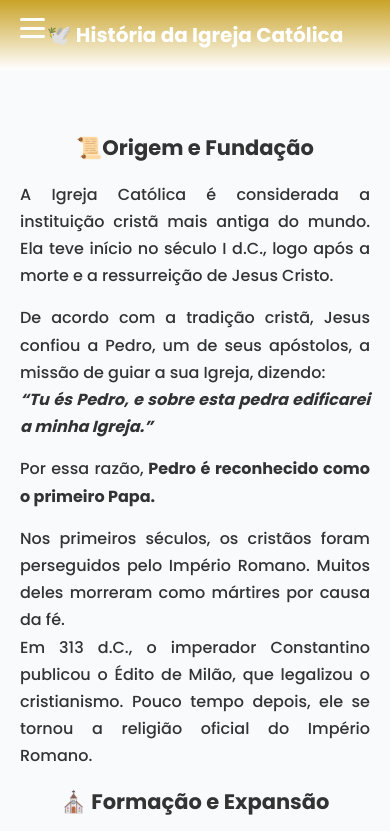
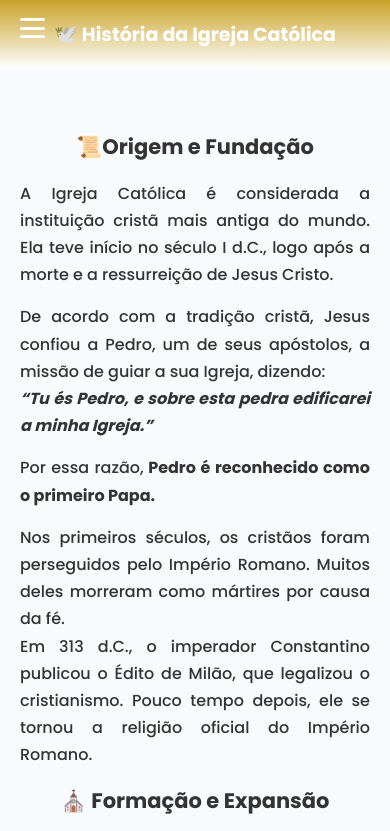
Before and after one commit to TestesGD/site-Europeia, a plain HTML site: page papas.html in a window 390 px wide. Shown: the top 831 px of the page. Drawn offline with nearby package versions, Linux system fonts and the light colour scheme.

Commit message:
Add files via upload

```diff
--- a/style1.css
+++ b/style1.css
@@ -16,7 +16,7 @@ header {
 /* título / logo */
 .navbar h1 {
   font-size: 20px;
-  margin: 10;
+  margin: 0;
 }
 
 /* Ícone sanduíche */
@@ -119,11 +119,10 @@ header {
   display: flex;
   justify-content: center;
   align-items: center;
-}
-  .logo h1 {
-    position: absolute;
-    left: 45%;
-    transform: translateX(-50%);
-    font-size: 1.2rem;
+  }
+  .navbar h1 {
+  font-size: 19px;
+  margin: 0px;
+
   }
 }
```
